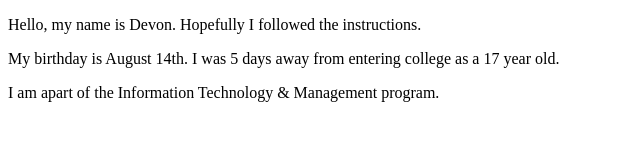
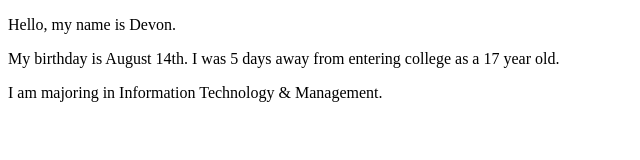
Before and after one commit to dreedhawk/webdev_lab1, a plain HTML site: page index.html in a window 1280 px wide. Shown: the whole page, without its empty margins (0-640 px from the left). Drawn offline with Linux system fonts and the light colour scheme.

Commit message:
index.html

```diff
--- a/index.html
+++ b/index.html
@@ -1,12 +1,13 @@
 <!DOCTYPE html>
+<html>
 <html lang="en">
 <head>
   <meta charset="utf-8">
   <title>Internet Technologies and Web Design</title>
 </head>
 <body>
-  <p>Hello, my name is Devon. Hopefully I followed the instructions.</p>
+  <p>Hello, my name is Devon.</p>
   <p>My birthday is August 14th. I was 5 days away from entering college as a 17 year old.</p>
-  <p>I am apart of the Information Technology & Management program.</p>
+  <p>I am majoring in Information Technology & Management.</p>
 </body>
 </html>
```
